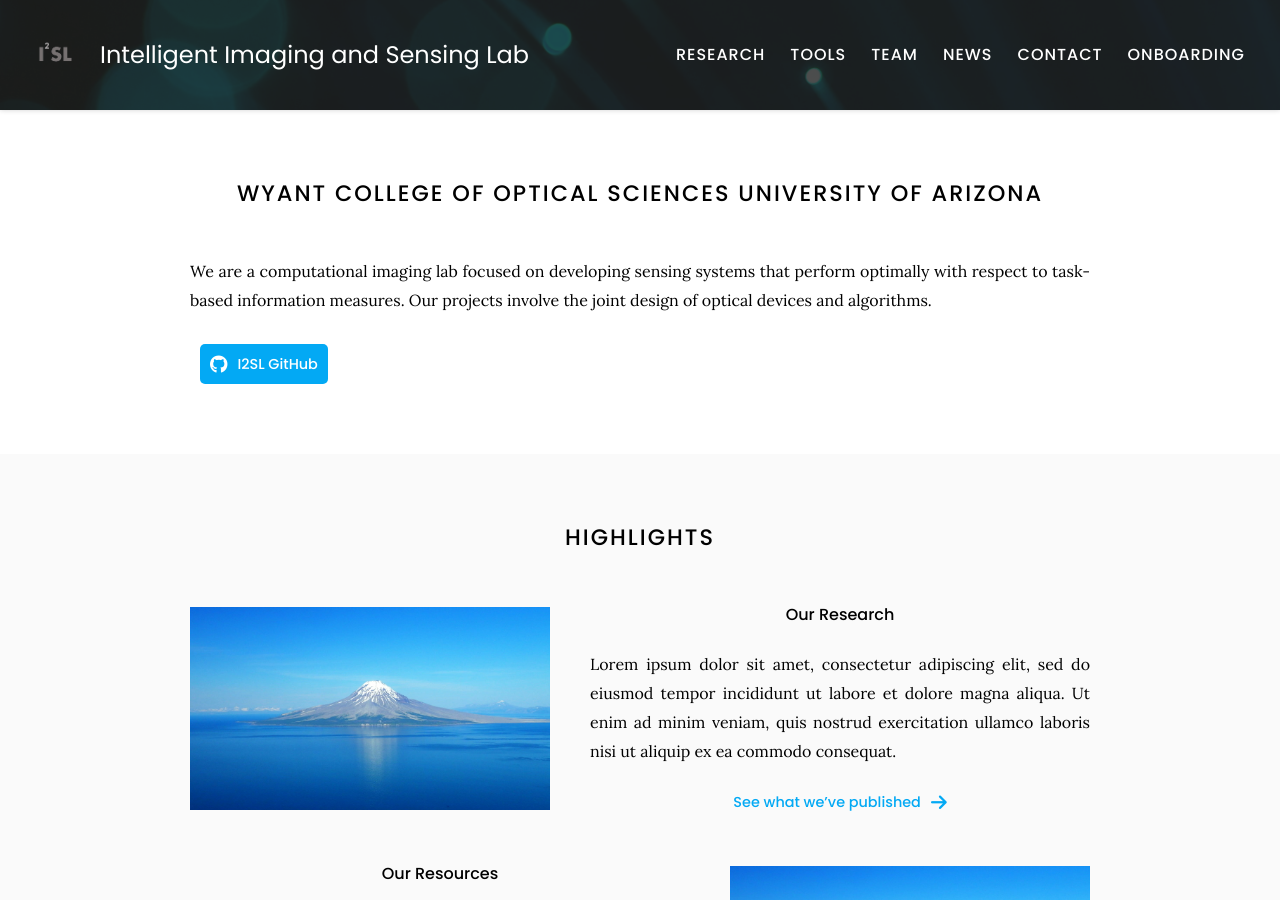
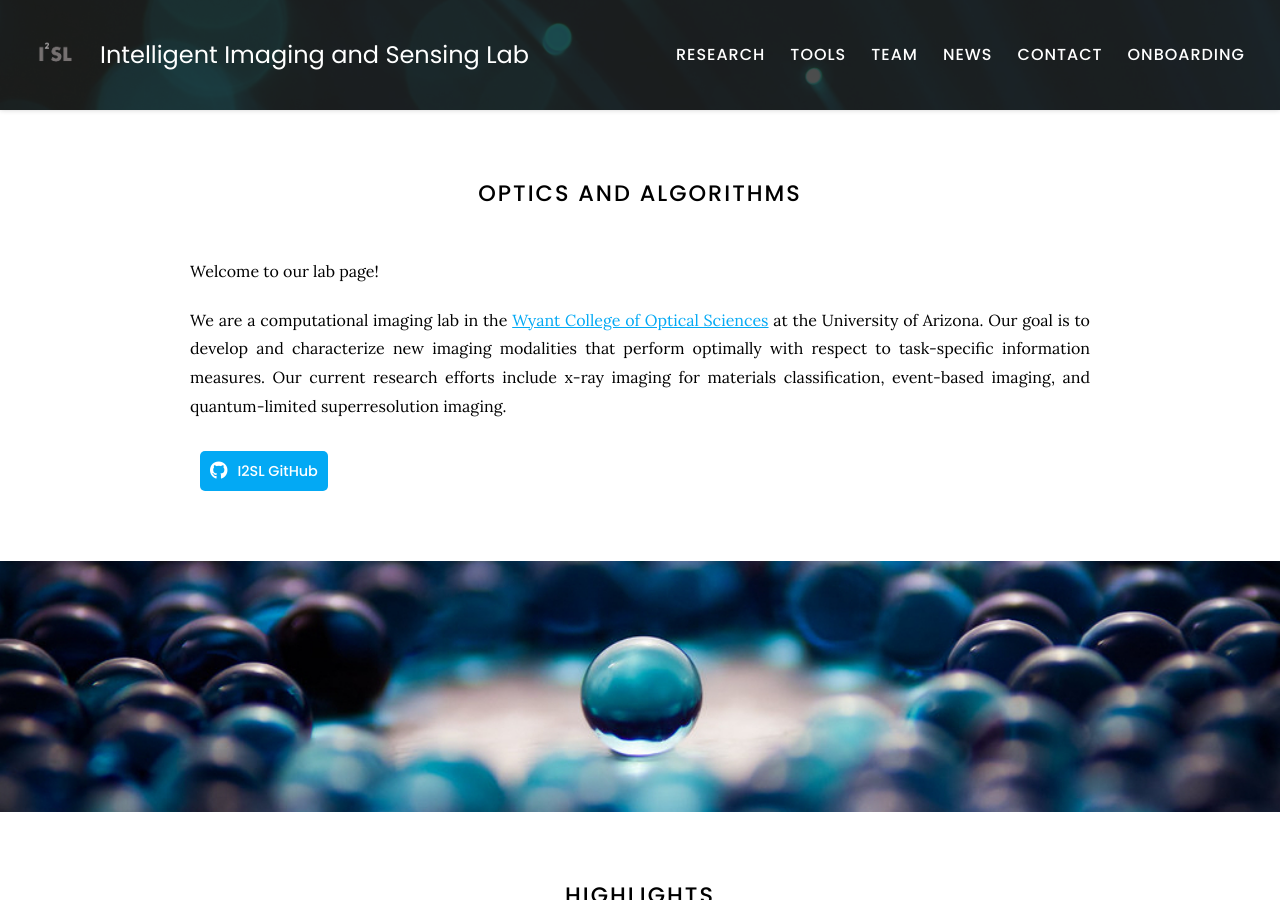
Before and after one commit to I2SL/I2SL-Website, a Jekyll site: the page built from index.md, in a window 1280 px wide and 900 px high. Built offline with Jekyll 4.4.1, drawn with Linux system fonts in a browser that asks for light colours.

Commit message:
updated home page

```diff
--- a/index.md
+++ b/index.md
@@ -2,20 +2,26 @@
 title: Home
 ---
 
-# Wyant College of Optical Sciences University of Arizona
+# Optics and Algorithms
 
-We are a computational imaging lab focused on developing sensing systems that perform optimally with respect to task-based information measures. Our projects involve the joint design of optical devices and algorithms.
+Welcome to our lab page!
+
+We are a computational imaging lab in the [Wyant College of Optical Sciences](https://www.optics.arizona.edu/) at the University of Arizona. Our goal is to develop and characterize new imaging modalities that perform optimally with respect to task-specific information measures. Our current research efforts include x-ray imaging for materials classification, event-based imaging, and quantum-limited superresolution imaging.
 
 {%
   include link.html
   type="github"
   icon=""
   text="I2SL GitHub"
-  link="https://github.com/NicoDeshler/I2SL-Website"
+  link="greenelab/lab-website-template"
   style="button"
 %}
 
 {:.center}
+
+{% include section.html full=true %}
+
+{% include banner.html image="images/banner.jpg" %}
 
 {% include section.html %}
 
```
